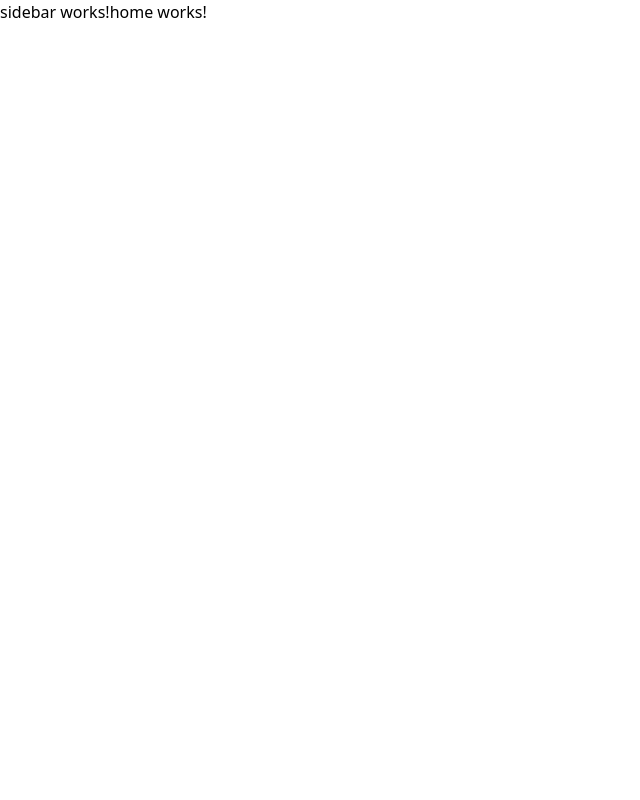
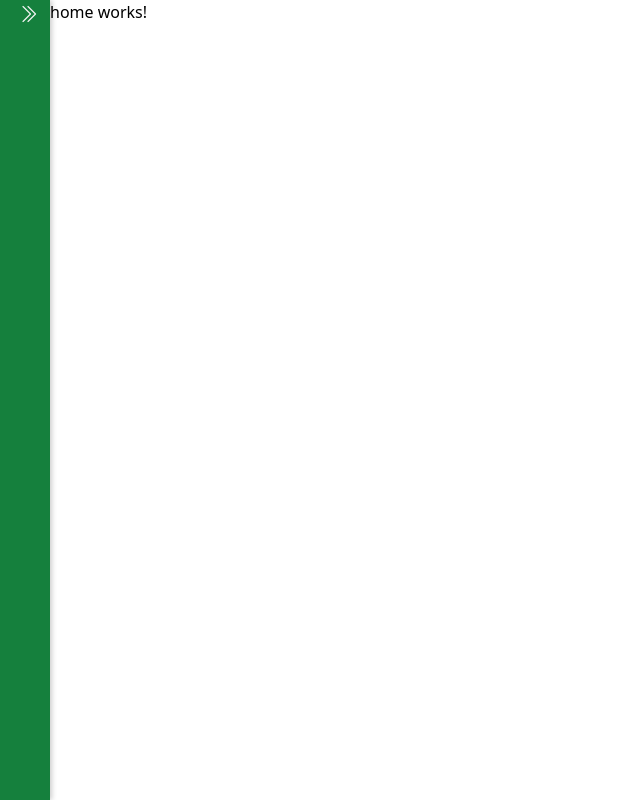
Before and after one commit to inb4iba/fmt-LABMedication, an Angular app: page / in a window 1280 px wide. Shown: the whole page, without its empty margins (0-640 px from the left). Built offline with nearby package versions, Linux system fonts and the light colour scheme.

Commit message:
collapse functionality

```diff
--- a/src/app/components/sidebar/sidebar.component.css
+++ b/src/app/components/sidebar/sidebar.component.css
@@ -0,0 +1,24 @@
+.button {
+  @apply py-2 px-6 bg-white rounded w-full hover:bg-zinc-100 transition-all;
+}
+
+.sidebar {
+  @apply w-[200px];
+  transition: width 700ms ease-in-out;
+  box-shadow: 2px 0 5px #0003;
+}
+
+.collapsed {
+  @apply w-[50px];
+}
+
+.sidebar-container {
+  opacity: 1;
+  @apply transition-all;
+  transition-delay: 550ms;
+}
+
+.hide {
+  opacity: 0;
+  transition-delay: 0ms;
+}
--- a/src/app/components/sidebar/sidebar.component.html
+++ b/src/app/components/sidebar/sidebar.component.html
@@ -1 +1,25 @@
-<p>sidebar works!</p>
+<div
+  [ngClass]="{ collapsed }"
+  class="sidebar h-screen bg-green-700 flex flex-col justify-between items-start"
+>
+  <div class="w-full">
+    <div class="w-full flex justify-end">
+      <button (click)="collapsed = !collapsed">
+        <i
+          *ngIf="!collapsed"
+          class="bi bi-chevron-double-left mx-3 text-xl text-zinc-100"
+        ></i>
+        <i
+          *ngIf="collapsed"
+          class="bi bi-chevron-double-right mx-3 text-xl text-zinc-100"
+        ></i>
+      </button>
+    </div>
+    <div [ngClass]="{ hide: collapsed }" class="sidebar-container">
+      <p>teste</p>
+    </div>
+  </div>
+  <div [ngClass]="{ hide: collapsed }" class="sidebar-container m-4 w-10/12">
+    <button class="button flex gap-2 justify-center">Desconectar</button>
+  </div>
+</div>
--- a/src/app/components/sidebar/sidebar.component.ts
+++ b/src/app/components/sidebar/sidebar.component.ts
@@ -1,10 +1,10 @@
-import { Component } from '@angular/core';
+import { Component } from "@angular/core";
 
 @Component({
-  selector: 'sidebar',
-  templateUrl: './sidebar.component.html',
-  styleUrls: ['./sidebar.component.css']
+  selector: "sidebar",
+  templateUrl: "./sidebar.component.html",
+  styleUrls: ["./sidebar.component.css"],
 })
 export class SidebarComponent {
-
+  collapsed = true;
 }
```
